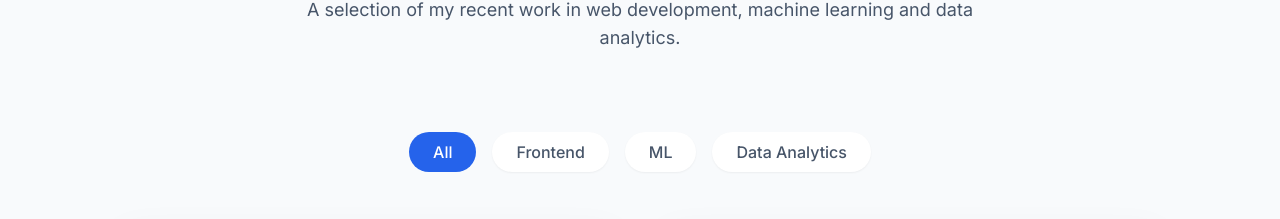
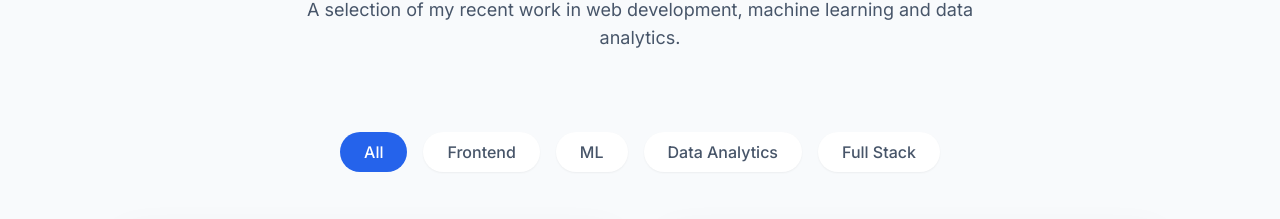
Before and after one commit to Pragya5101/My-Portfolio, a React (Vite) app: page / in a window 1280 px wide. Shown: the part 2572-2791 px from the top of the page. Built offline with nearby package versions, Linux system fonts and the light colour scheme; grey boxes are pictures that could not be loaded.

Commit message:
Updated portfolio

```diff
--- a/src/sections/Projects.jsx
+++ b/src/sections/Projects.jsx
@@ -88,7 +88,7 @@ export default function Projects() {
       </div>
 
       <div className="flex justify-center gap-4 mb-12">
-        {['All', 'Frontend', 'ML', 'Data Analytics'].map(category => (
+        {['All', 'Frontend', 'ML', 'Data Analytics', 'Full Stack'].map(category => (
           <button
             key={category}
             onClick={() => setFilter(category)}
```
